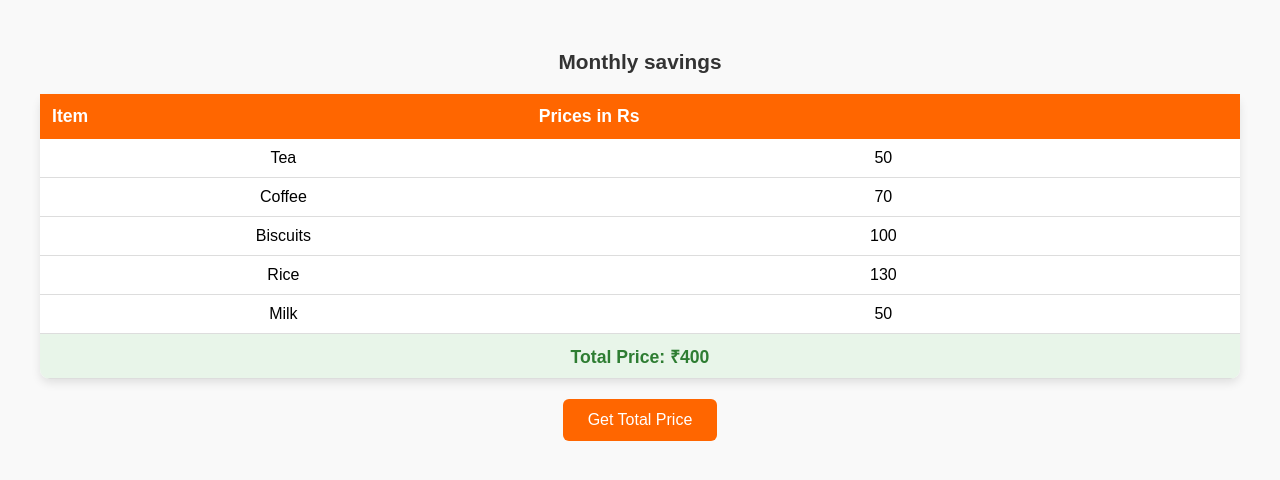
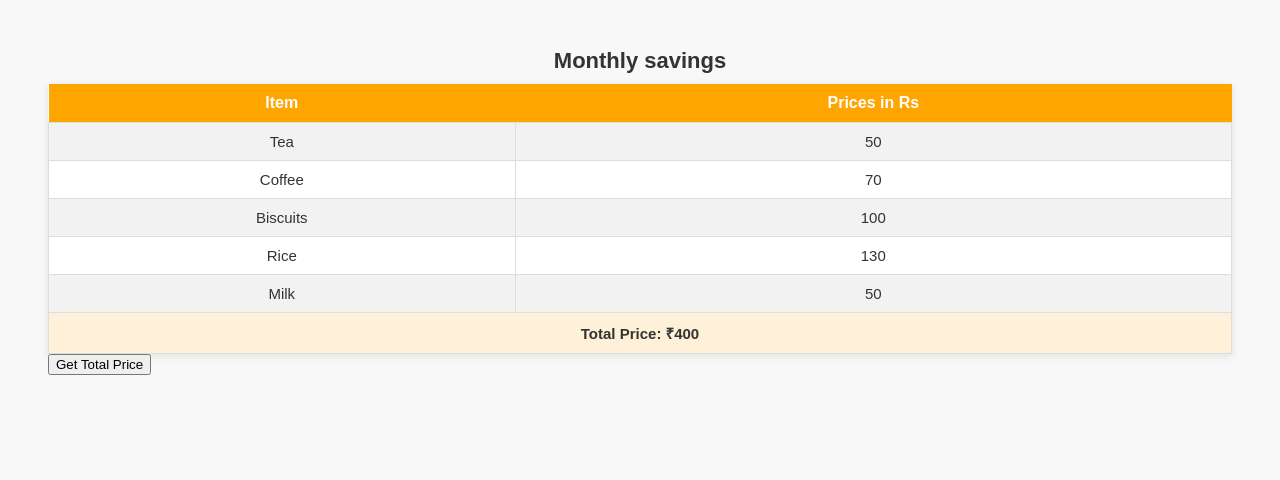
Before and after one commit to acciojob/grofers-checkout-Prakashsingh22, a website: page main.html in a window 1280 px wide. Both pictures are taken after a click on the button "Get Total Price". Drawn offline with Linux system fonts and the light colour scheme.

Commit message:
created a submission

```diff
--- a/script.js
+++ b/script.js
@@ -1,36 +1,39 @@
-// Create a button dynamically
+// Create a button to calculate total
 const getSumBtn = document.createElement("button");
 getSumBtn.textContent = "Get Total Price";
 document.body.appendChild(getSumBtn);
 
-// Function to calculate total
+// Function to calculate total price
 const getSum = () => {
-  // Select all price cells
+  // Select all elements with class "price"
   const prices = document.querySelectorAll(".price");
   let total = 0;
 
-  // Add up all the prices
-  prices.forEach((price) => {
+  // Add up all prices
+  prices.forEach(price => {
     total += parseFloat(price.textContent) || 0;
   });
 
-  // Remove old total row if it exists
-  const oldTotal = document.querySelector(".total-row");
-  if (oldTotal) oldTotal.remove();
+  // Remove old total row if already exists
+  const oldTotalRow = document.querySelector(".total-row");
+  if (oldTotalRow) {
+    oldTotalRow.remove();
+  }
 
-  // Create new row for total
-  const totalRow = document.createElement("tr");
-  totalRow.classList.add("total-row");
+  // Create new row and cell for total
+  const newRow = document.createElement("tr");
+  newRow.classList.add("total-row");
 
   const totalCell = document.createElement("td");
-  totalCell.colSpan = 2;
+  totalCell.colSpan = 2; // Make the total span across both columns
   totalCell.textContent = `Total Price: ₹${total}`;
 
-  totalRow.appendChild(totalCell);
+  newRow.appendChild(totalCell);
 
   // Append the total row to the table
-  document.querySelector("table").appendChild(totalRow);
+  const table = document.querySelector("table");
+  table.appendChild(newRow);
 };
 
-// Add click event listener
+// Add event listener to button
 getSumBtn.addEventListener("click", getSum);
--- a/styles.css
+++ b/styles.css
@@ -1,78 +1,50 @@
-/* General page design */
 body {
-  font-family: 'Poppins', sans-serif;
-  background-color: #f9f9f9;
-  margin: 40px;
-  text-align: center;
+  font-family: Arial, sans-serif;
+  background-color: #f8f8f8;
+  padding: 40px;
 }
 
-/* Title */
-h1 {
-  color: #ff6600;
-  margin-bottom: 30px;
+caption {
+  font-size: 22px;
+  font-weight: bold;
+  margin-bottom: 10px;
+  text-align: center;
+  color: #333;
 }
 
-/* Table design */
 table {
   width: 60%;
   margin: 0 auto;
   border-collapse: collapse;
   background-color: #fff;
-  border-radius: 10px;
-  overflow: hidden;
-  box-shadow: 0 4px 10px rgba(0, 0, 0, 0.1);
+  box-shadow: 0px 2px 8px rgba(0, 0, 0, 0.1);
 }
 
-caption {
-  font-size: 1.3em;
-  font-weight: bold;
-  color: #333;
-  margin-bottom: 10px;
+th {
+  background-color: #ffa500;
+  color: white;
   padding: 10px;
+  text-align: center;
+  font-size: 16px;
 }
 
-/* Header row */
-th {
-  background-color: #ff6600;
-  color: white;
-  padding: 12px;
-  text-align: left;
-  font-size: 1.1em;
+td {
+  border: 1px solid #ddd;
+  padding: 10px;
+  text-align: center;
+  font-size: 15px;
+  color: #333;
 }
 
-/* Table cells */
-td {
-  padding: 10px 15px;
-  border-bottom: 1px solid #ddd;
-}
-
-/* Hover row effect */
-tr:hover {
+tr:nth-child(even) {
   background-color: #f2f2f2;
 }
 
-/* Button styling */
-button {
-  margin-top: 20px;
-  background-color: #ff6600;
-  color: white;
-  border: none;
-  padding: 12px 25px;
-  font-size: 1em;
-  border-radius: 6px;
-  cursor: pointer;
-  transition: background 0.3s ease;
+tr:hover {
+  background-color: #ffe5b4;
 }
 
-button:hover {
-  background-color: #e65c00;
-}
-
-/* Total row styling */
 .total-row td {
   font-weight: bold;
-  color: #2e7d32;
-  background-color: #e8f5e9;
-  text-align: center;
-  font-size: 1.1em;
+  background-color: #fff0d9;
 }
```
